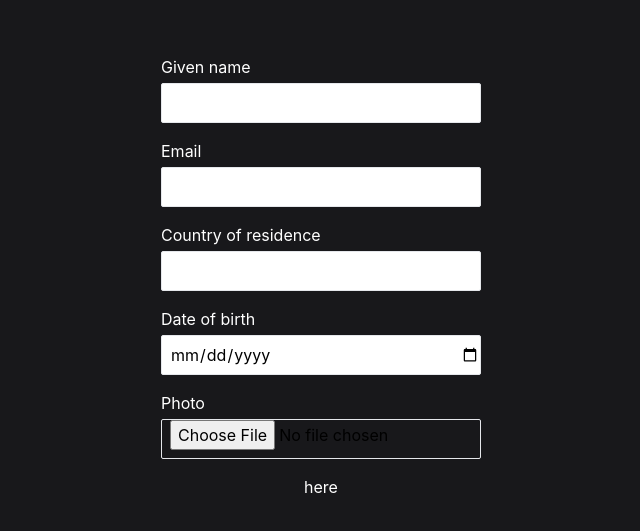
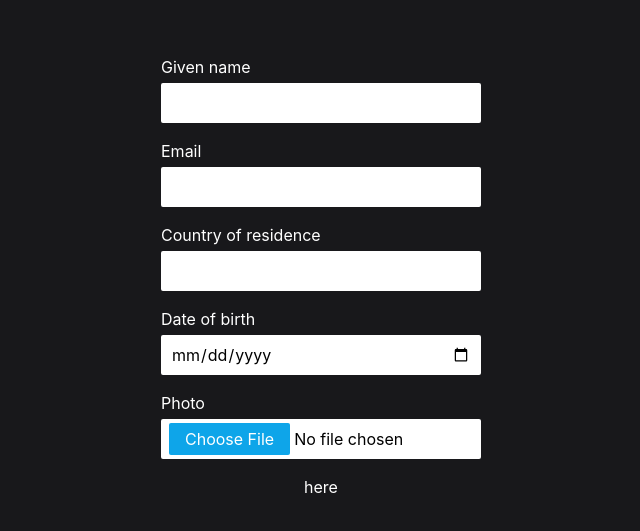
Before and after one commit to guillermo-segura/mattr-ui, a React (Create React App) app: page / in a window 1280 px wide. Shown: the part 123-654 px from the top of the page, without its empty margins (319-959 px from the left). Built offline with nearby package versions, Linux system fonts and the light colour scheme.

Commit message:
feat: updated input styling for file types

```diff
--- a/src/components/input/Input.tsx
+++ b/src/components/input/Input.tsx
@@ -1,8 +1,10 @@
-import React, { InputHTMLAttributes } from 'react';
+import { InputHTMLAttributes } from 'react';
+
+import { input, fileInput } from './styles';
 
 const Input = (inputProps: InputHTMLAttributes<HTMLInputElement>): JSX.Element => {
   return (
-    <input className='border rounded-sm h-10 text-black pl-2 outline-0 w-80' type='text' {...inputProps} />
+    <input className={inputProps.type === 'file' ? fileInput : input} type='text' {...inputProps} />
   );
 };
 
--- /dev/null
+++ b/src/components/input/styles.ts
@@ -0,0 +1,3 @@
+export const fileInput = 'file:bg-sky-500 file:px-4 file:py-1 file:w-fit file:rounded-sm file:text-white file:self-center file:border-0 file:cursor-pointer cursor-pointer rounded-sm h-10 text-black px-2 pt-1 outline-0 w-80 bg-white';
+
+export const input = 'border border-2 rounded-sm h-10 text-black px-2 outline-0 w-80 bg-white focus:border-sky-500 border-white';
```
